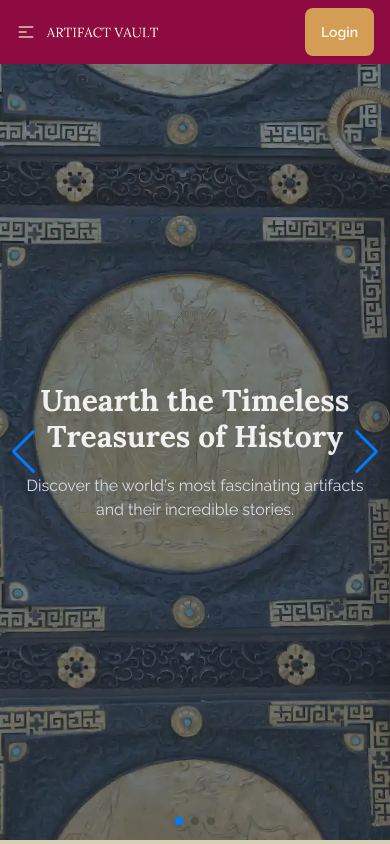
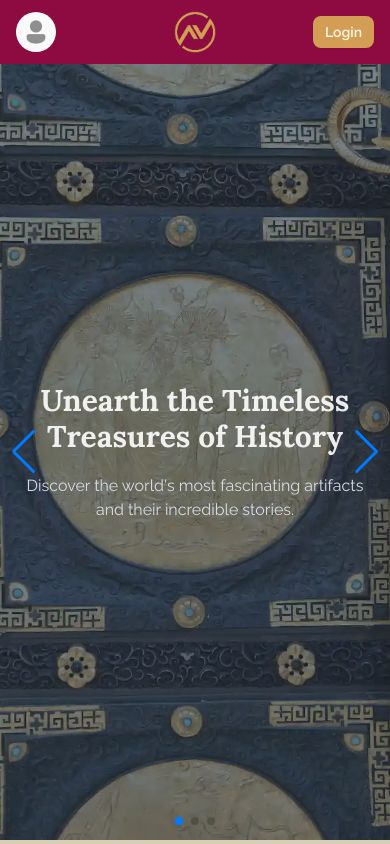
Before and after one commit to Mehedi107/A11-client, a React (Vite) app: page / in a window 390 px wide. Shown: the top 844 px of the page. Built offline with nearby package versions, Linux system fonts and the light colour scheme; no server answers.

Commit message:
Update navbar layout

```diff
--- a/src/components/navbar/Navbar.jsx
+++ b/src/components/navbar/Navbar.jsx
@@ -3,6 +3,7 @@ import { Link, NavLink } from 'react-router-dom';
 import { AuthContext } from '../../provider/AuthProvider';
 import avatar from '../../assets/avatar.png';
 import logo from '../../assets/logo.png';
+import logo2 from '../../assets/logo_small.png';
 
 const Navbar = () => {
   const { user, signOutUser } = useContext(AuthContext);
@@ -25,41 +26,53 @@ const Navbar = () => {
 
   return (
     <nav className="navbar px-4 bg-primary">
-      <div className="navbar-start">
-        <div className="dropdown">
-          <div tabIndex={0} role="button" className=" text-tertiary lg:hidden">
-            <svg
-              xmlns="http://www.w3.org/2000/svg"
-              className="h-5 w-5"
-              fill="none"
-              viewBox="0 0 24 24"
-              stroke="currentColor"
-            >
-              <path
-                strokeLinecap="round"
-                strokeLinejoin="round"
-                strokeWidth="2"
-                d="M4 6h16M4 12h8m-8 6h16"
+      {/* nav start */}
+      <div className="navbar-start justify-start">
+        {/* logo for large device */}
+        <NavLink to="/" className="hidden lg:block">
+          <img className="md:h-14 h-10" src={logo} alt="Logo" />
+        </NavLink>
+        {/* user for small device */}
+        <div className="drawer z-10 w-10 h-10">
+          <input id="my-drawer-2" type="checkbox" className="drawer-toggle" />
+          <div className="drawer-content flex flex-col items-center justify-center">
+            {/* Page content here */}
+            <label htmlFor="my-drawer-2" className=" drawer-button">
+              <div className="w-10 h-10 overflow-hidden rounded-full">
+                <img
+                  alt="Tailwind CSS Navbar component"
+                  src={user?.photoURL ? user.photoURL : avatar}
                 />
-            </svg>
               </div>
-          <ul
-            tabIndex={0}
-            className="menu dropdown-content bg-tertiary rounded-box z-[10] mt-3 w-52 p-2 shadow"
-          >
+            </label>
+          </div>
+          <div className="drawer-side">
+            <label
+              htmlFor="my-drawer-2"
+              aria-label="close sidebar"
+              className="drawer-overlay"
+            ></label>
+            <ul className="menu bg-base-200 text-base-content min-h-full w-60 sm:w-80 p-4">
+              {/* Sidebar content here */}
               {navLinks}
             </ul>
           </div>
-        <NavLink to="/" className="text-xl">
-          <img className="md:h-14 h-10" src={logo} alt="Logo" />
+        </div>
+        <div className="lg:hidden"></div>
+      </div>
+      {/* nav center */}
+      <div className="navbar-center lg:flex">
+        <ul className="hidden lg:flex menu menu-horizontal px-1 lg:text-lg text-accent">
+          {navLinks}
+        </ul>
+
+        <NavLink to="/" className="lg:hidden">
+          <img className="h-12" src={logo2} alt="Logo" />
         </NavLink>
       </div>
-      <div className="navbar-center hidden lg:flex">
-        <ul className="menu menu-horizontal px-1 lg:text-lg text-accent">
-          {navLinks}
-        </ul>
-      </div>
+      {/* nav end */}
       <div className="navbar-end">
+        <div className="hidden lg:block">
           {user && (
             <div className="dropdown dropdown-end">
               <div
@@ -89,12 +102,13 @@ const Navbar = () => {
               </ul>
             </div>
           )}
+        </div>
 
         {user ? (
           <Link
             onClick={() => signOutUser()}
             to="/"
-            className="btn border-none ml-2 bg-secondary text-accent"
+            className="btn btn-sm md:btn-md border-none ml-2 bg-secondary text-accent"
           >
             Logout
           </Link>
@@ -102,7 +116,7 @@ const Navbar = () => {
           <>
             <Link
               to="/login"
-              className=" btn border-none bg-secondary text-accent ml-2 hover:text-primary"
+              className="btn btn-sm md:btn-md border-none bg-secondary text-accent ml-2 hover:text-primary"
             >
               Login
             </Link>
--- a/src/pages/login/Login.jsx
+++ b/src/pages/login/Login.jsx
@@ -1,6 +1,6 @@
 import { useContext, useState } from 'react';
 import { FaEye, FaEyeSlash, FaGoogle } from 'react-icons/fa';
-import { Link, useNavigate } from 'react-router-dom';
+import { Link, useLocation, useNavigate } from 'react-router-dom';
 import {
   AuthContext,
   notifyError,
@@ -12,6 +12,9 @@ const Login = () => {
   const [toggle, setToggle] = useState(false);
   const { login, loginWithGoogle } = useContext(AuthContext);
   const navigate = useNavigate();
+  const location = useLocation();
+  const redirectTo = location?.state?.from?.pathname || '/';
+  console.log('from login page', redirectTo);
 
   const toggleEyeButton = () => setToggle(!toggle);
 
@@ -26,7 +29,8 @@ const Login = () => {
       .then(() => {
         notifySuccess('Login successful');
 
-        navigate('/');
+        navigate(redirectTo);
+
         // ...
       })
       .catch(error => {
@@ -37,7 +41,7 @@ const Login = () => {
       });
   };
 
-  const googleLogin = () => loginWithGoogle().then(() => navigate('/'));
+  const googleLogin = () => loginWithGoogle().then(() => navigate(redirectTo));
 
   return (
     <div className="flex justify-center items-center min-h-100vh bg-accent">
--- a/src/routes/PrivateRoute.jsx
+++ b/src/routes/PrivateRoute.jsx
@@ -1,10 +1,13 @@
 import { useContext } from 'react';
 import { AuthContext } from '../provider/AuthProvider';
-import { Navigate } from 'react-router-dom';
+import { Navigate, useLocation } from 'react-router-dom';
 
 // eslint-disable-next-line react/prop-types
 const PrivateRoute = ({ children }) => {
   const { user, loading } = useContext(AuthContext);
+
+  const location = useLocation();
+  console.log(location.pathname);
 
   if (loading)
     return (
@@ -15,7 +18,7 @@ const PrivateRoute = ({ children }) => {
 
   if (user) return children;
 
-  return <Navigate to="/login"></Navigate>;
+  return <Navigate to="/login" state={{ from: location }} replace></Navigate>;
 };
 
 export default PrivateRoute;
```
Also changed, not shown: src/assets/logo_small.png (added). Lines whose indentation alone changed are shown as unchanged.
